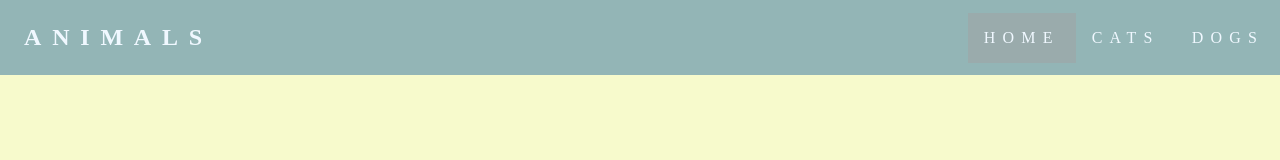
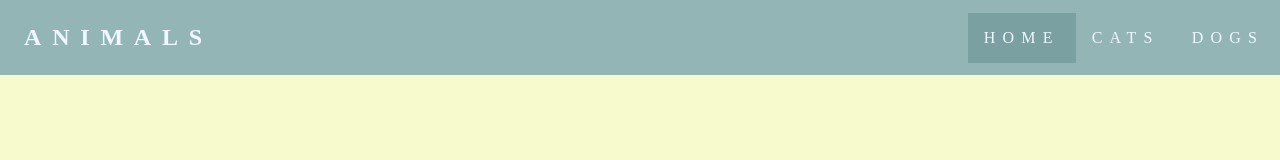
Before and after one commit to liz-barnes/flexbox-intro, a plain HTML site: page index.html in a window 1280 px wide. In both pictures the pointer is over the link "HOME". Drawn offline with Linux system fonts and the light colour scheme.

Commit message:
changed nav hover color

```diff
--- a/main.css
+++ b/main.css
@@ -17,7 +17,6 @@ body {
 .logo {
   padding: 1em;
   text-transform: uppercase;
-
 }
 
 .logo a {
@@ -33,7 +32,7 @@ ul {
 .logo a,
 ul a {
   text-decoration: none;
-  letter-spacing: .45em;
+  letter-spacing: 0.45em;
 }
 
 ul a {
@@ -43,5 +42,5 @@ ul a {
 }
 
 ul a:hover {
-  background-color: rgb(154, 171, 172);
+  background-color: rgb(123, 160, 161);
 }
```
